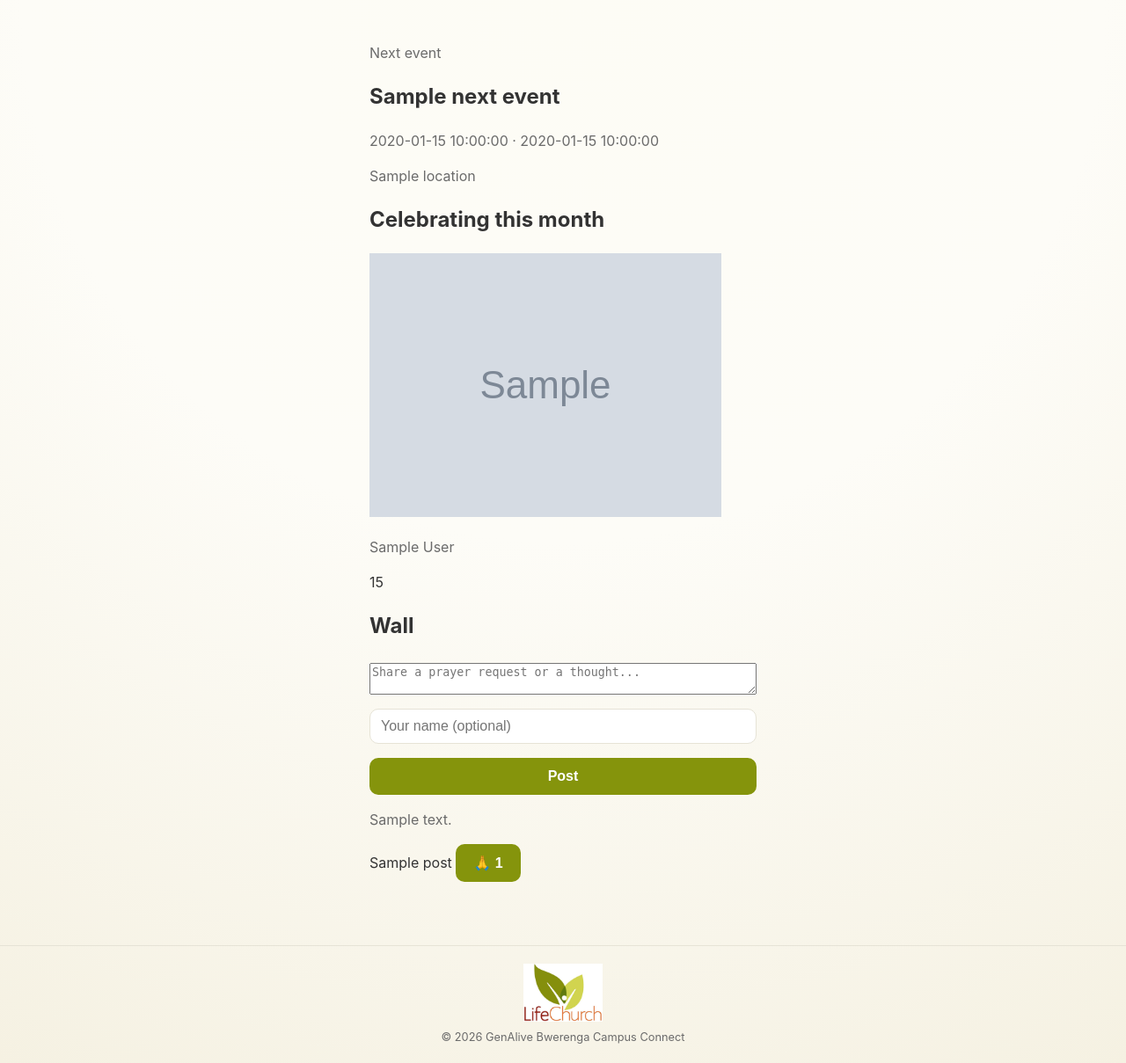
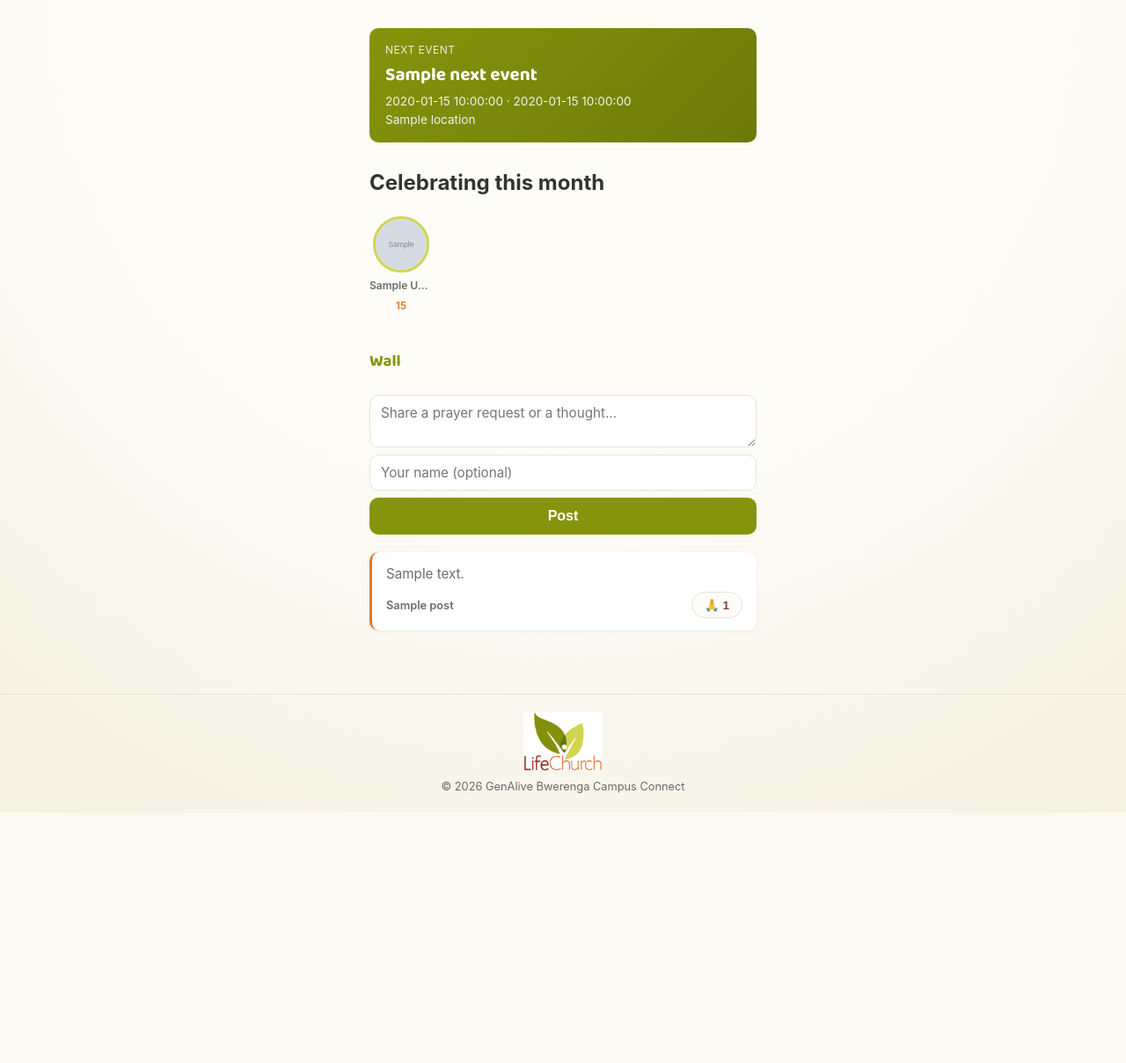
Before and after one commit to trustedbiz50-boop/Bwerenga-Genalive-, a Flask app: template templates/life.html in a window 1280 px wide. Shown: the whole page at 88% size. After the commit the page ends 924 px from the top, so only its background shows below. Run offline with Flask 3, Linux system fonts and the light colour scheme; the template is opened without the code that fills it: most values are stand-ins (such as "Sample title", 1, 10 or a date in 2020); grey boxes marked "Sample" are stand-in pictures; data that the repository does not hold is empty.

Commit message:
Add files via upload

```diff
--- a/static/css/style.css
+++ b/static/css/style.css
@@ -458,3 +458,126 @@ a {
 a:hover {
   color: var(--orange);
 }
+
+/* ---------------------------------------------------------
+   HOME PAGE — NEXT EVENT BANNER
+   --------------------------------------------------------- */
+.next-event {
+  background: linear-gradient(135deg, var(--green-dark), #6d7a09);
+  color: #fff;
+  border-radius: var(--radius);
+  padding: 16px 18px;
+  margin-bottom: 28px;
+}
+.next-event-label {
+  color: rgba(255,255,255,0.85);
+  font-size: 0.75rem;
+  text-transform: uppercase;
+  letter-spacing: 0.5px;
+  margin: 0 0 4px;
+}
+.next-event h2 {
+  color: #fff;
+  font-family: 'Baloo 2', -apple-system, "Segoe UI", Roboto, Arial, sans-serif;
+  font-size: 1.3rem;
+  margin: 0 0 4px;
+}
+.next-event-time, .next-event-location {
+  color: rgba(255,255,255,0.9);
+  font-size: 0.85rem;
+  margin: 0;
+}
+
+/* ---------------------------------------------------------
+   HOME PAGE — CELEBRATING THIS MONTH
+   --------------------------------------------------------- */
+.home-page .celebrating h2,
+.wall-header h2 {
+  font-family: 'Baloo 2', -apple-system, "Segoe UI", Roboto, Arial, sans-serif;
+  font-size: 1.15rem;
+  color: var(--green-dark);
+  margin-bottom: 12px;
+}
+.celebrating-list {
+  display: flex;
+  gap: 16px;
+  overflow-x: auto;
+  padding-bottom: 8px;
+  -webkit-overflow-scrolling: touch;
+}
+.celebrating-item {
+  flex: 0 0 auto;
+  width: 72px;
+  text-align: center;
+}
+.celebrating-item img {
+  width: 64px;
+  height: 64px;
+  border-radius: 50%;
+  object-fit: cover;
+  border: 3px solid var(--green-light);
+  display: block;
+  margin: 0 auto 6px;
+}
+.celebrating-item p {
+  font-size: 0.75rem;
+  font-weight: 600;
+  margin: 0;
+  white-space: nowrap;
+  overflow: hidden;
+  text-overflow: ellipsis;
+}
+.celebrating-item span {
+  font-size: 0.7rem;
+  color: var(--orange);
+  font-weight: 700;
+}
+
+/* ---------------------------------------------------------
+   HOME PAGE — PRAYER WALL
+   --------------------------------------------------------- */
+.wall { margin-top: 32px; }
+.wall-form {
+  display: flex;
+  flex-direction: column;
+  gap: 8px;
+  margin-bottom: 20px;
+}
+.wall-form textarea,
+.wall-form input[type="text"] {
+  padding: 10px 12px;
+  border: 1px solid var(--border);
+  border-radius: var(--radius);
+  font-family: inherit;
+  font-size: 0.95rem;
+}
+.wall-form textarea { resize: vertical; min-height: 60px; }
+.wall-form textarea:focus,
+.wall-form input:focus {
+  outline: none;
+  border-color: var(--green-dark);
+}
+.wall-list { display: flex; flex-direction: column; gap: 12px; }
+.wall-post {
+  background: #fff;
+  border-radius: var(--radius);
+  padding: 14px 16px;
+  box-shadow: 0 1px 4px rgba(0,0,0,0.06);
+  border-left: 3px solid var(--orange);
+}
+.wall-message { margin: 0 0 8px; font-size: 0.95rem; line-height: 1.5; }
+.wall-meta { display: flex; justify-content: space-between; align-items: center; }
+.wall-author { font-size: 0.8rem; color: var(--text-light); font-weight: 600; }
+.pray-button {
+  background: var(--cream);
+  border: 1px solid var(--border);
+  border-radius: 999px;
+  padding: 6px 14px;
+  font-size: 0.85rem;
+  font-weight: 600;
+  color: var(--maroon);
+  cursor: pointer;
+  transition: transform 0.15s ease, background 0.15s ease;
+}
+.pray-button:hover { background: #faf6e8; }
+.pray-button:active { transform: scale(0.95); }
```
